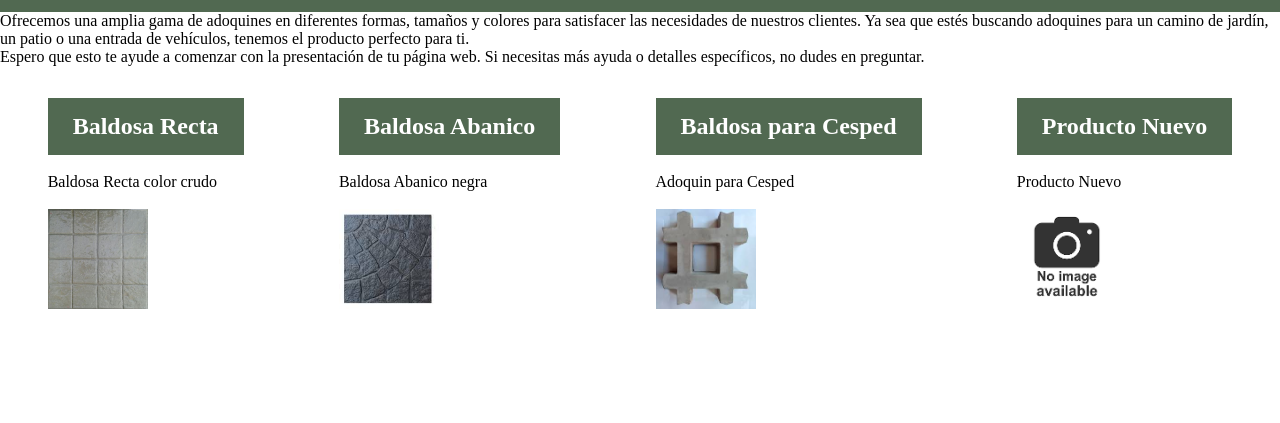
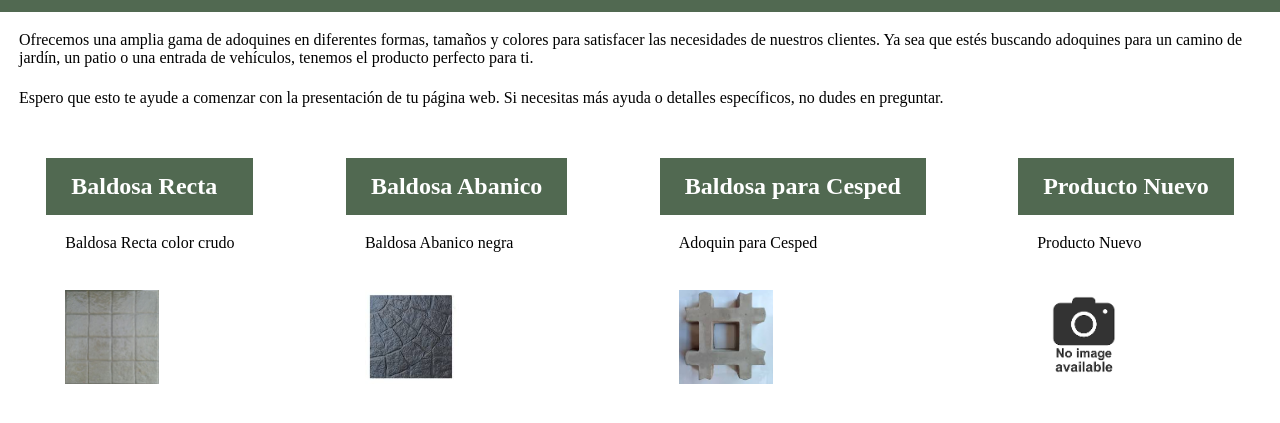
Before and after one commit to serjofre/tp-2, a plain HTML site: page index.html in a window 1280 px wide. Shown: the part 55-478 px from the top of the page. Drawn offline with Linux system fonts and the light colour scheme.

Commit message:
espacios entre objetos

```diff
--- a/css/style.css
+++ b/css/style.css
@@ -33,6 +33,8 @@ h2 {
     text-decoration: none;
 }
 
- img {
-  text-align: center;
+ img, p {
+
+  margin: 1em;
+  padding: 3px;
 }
--- a/js/bastick.js
+++ b/js/bastick.js
@@ -27,11 +27,8 @@ const createTask = (tarea) => {
   const tareaHTML = `
     <article>
         <h2 class="fcc-btn" data-id="${tarea.id}">${tarea.nombre}</h2>
-        <br>
         <p>${tarea.texto}</p>
-        <br>
         <img src="img/${foto}" width="100" alt="...">
-
     </article>
   `;
   listaTareas.innerHTML += tareaHTML;
--- a/js/mostrarDetalle.js
+++ b/js/mostrarDetalle.js
@@ -72,16 +72,10 @@ const createTask = (tarea) => {
   const tareaHTML = `
     <article>
         <h2 data-id="${tarea.id}">${tarea.texto}</h2>
-        <br>
         <p><strong>Codigo del producto: </strong>${tarea.id}</p>
-        <br>
         <p>${tarea.descripcion}</p>
-        <br>
         <img src="img/${foto}" width="300" alt="...">
-        <br>
-        <br>
         <p><strong>Precio: </strong>$ ${tarea.precio}</p>
-        <br>
         <p> ${ p.textContent}</p>
     </article>
   `;
```
